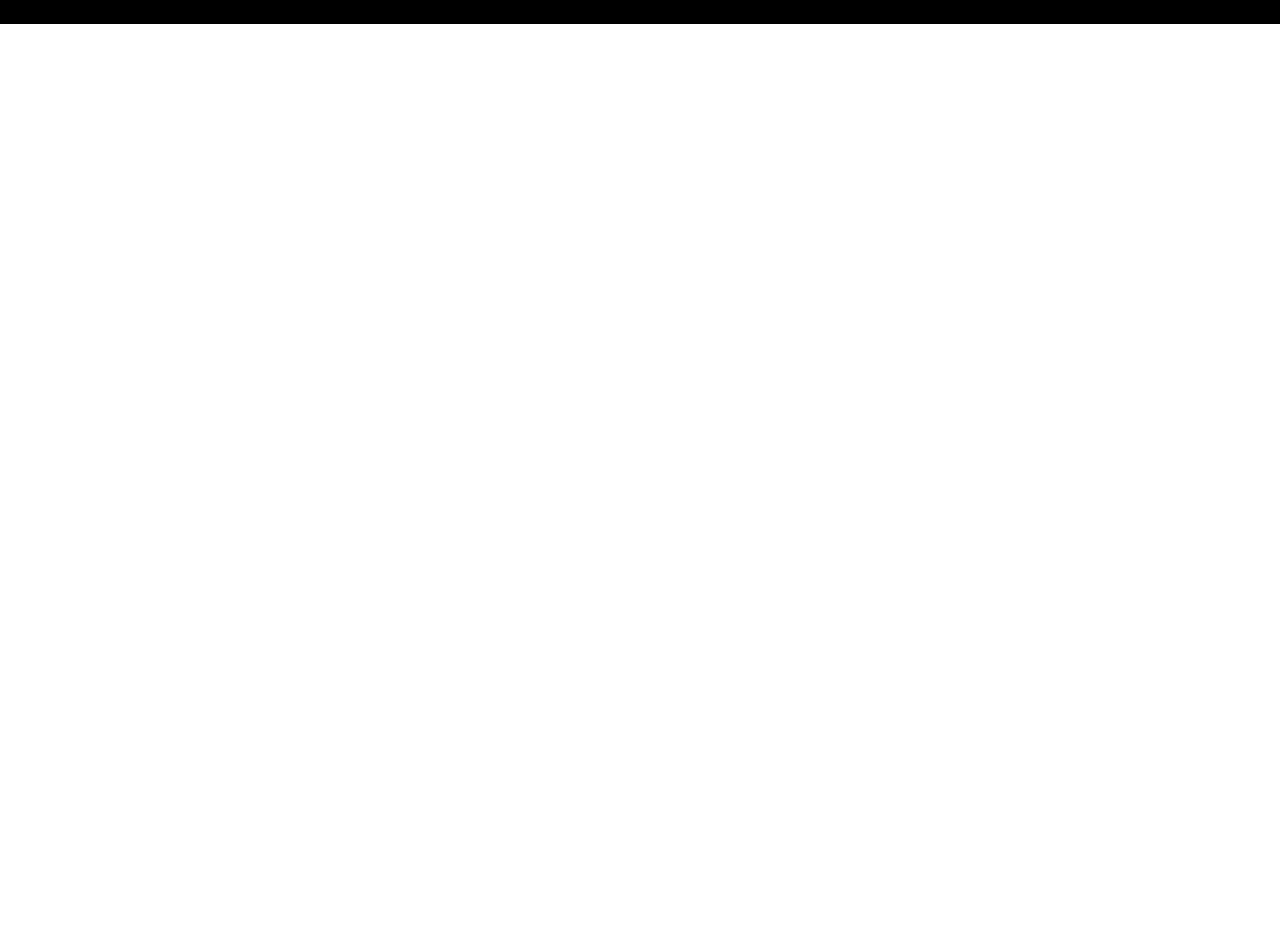
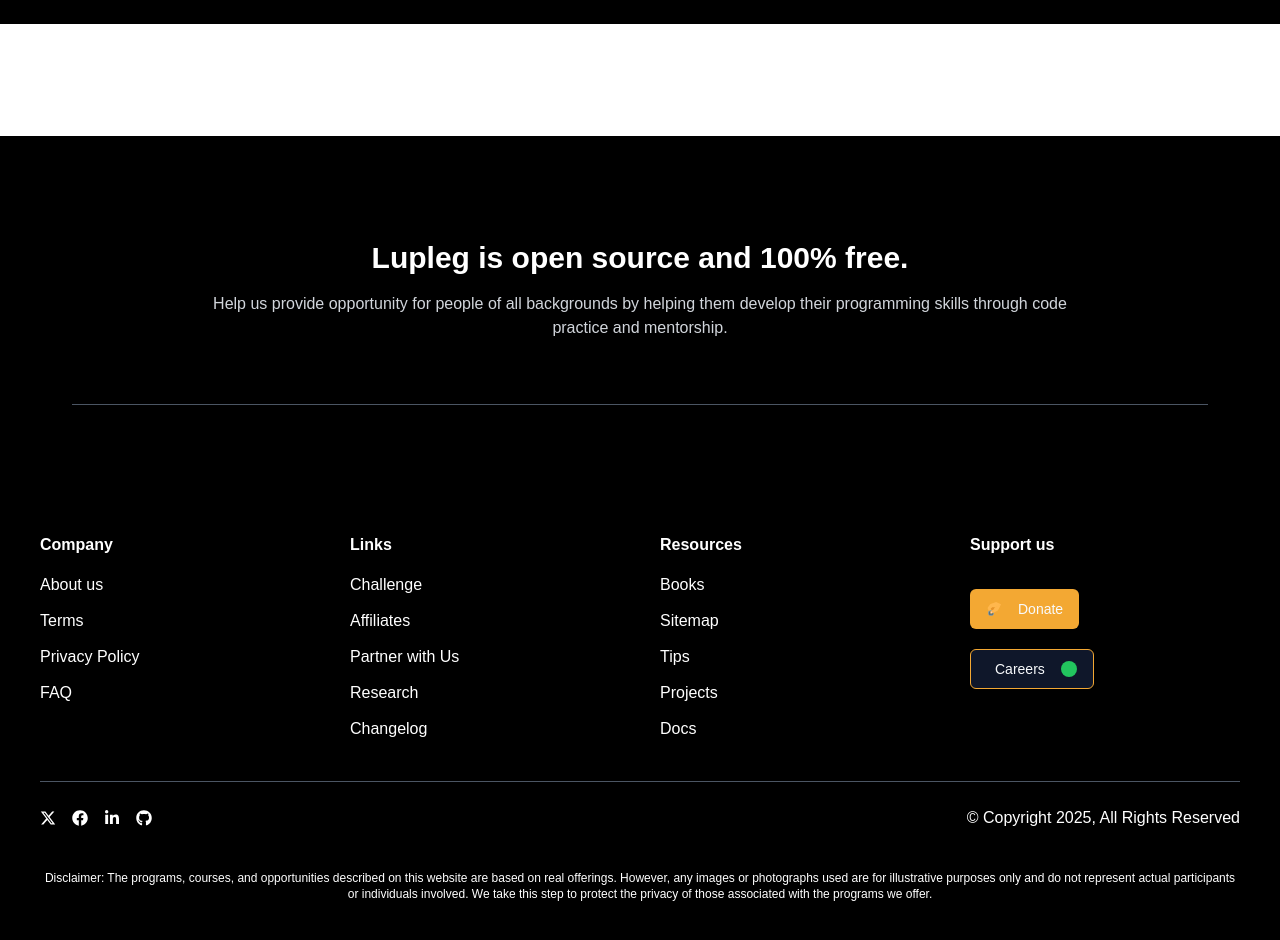
Before and after one commit to marksikaundi/InSyst, a Next.js app: page / in a window 1280 px wide. Shown: the part 840-1780 px from the top of the page. Before the commit the page ends 864 px from the top, so only its background shows below. Built offline with nearby package versions, Linux system fonts and the light colour scheme; grey boxes are pictures that could not be loaded.

Commit message:
feat: add Footer component with structured links and support options

```diff
--- a/app/layout.tsx
+++ b/app/layout.tsx
@@ -1,8 +1,8 @@
 import type { Metadata } from "next";
 import { Geist, Geist_Mono } from "next/font/google";
 import "./globals.css";
-// import Header from "@/components/Header";
 import Navbar from "@/components/Navbar";
+import Footer from "@/components/Footer";
 
 const geistSans = Geist({
   variable: "--font-geist-sans",
@@ -29,9 +29,9 @@ export default function RootLayout({
       <body
         className={`${geistSans.variable} ${geistMono.variable} antialiased`}
       >
-        {/* <Header/> */}
         <Navbar />
         {children}
+        <Footer />
       </body>
     </html>
   );
--- /dev/null
+++ b/components/Footer.tsx
@@ -0,0 +1,127 @@
+"use client";
+import Link from "next/link";
+import { Button } from "./ui/button";
+import FooterSection from "./features-section/footer-section";
+import { FcDonate } from "react-icons/fc";
+import { FaXTwitter } from "react-icons/fa6";
+import { FaFacebook, FaGithub, FaLinkedinIn } from "react-icons/fa";
+
+const footerData = [
+  {
+    title: "Company",
+    links: [
+      { name: "About us", path: "/about-us" },
+      { name: "Terms", path: "/terms" },
+      { name: "Privacy Policy", path: "/privacy-policy" },
+      { name: "FAQ", path: "/faq" },
+    ],
+  },
+  {
+    title: "Links",
+    links: [
+      { name: "Challenge", path: "/challenges/frontend" },
+      { name: "Affiliates", path: "/affiliates" },
+      { name: "Partner with Us", path: "/resources/supporting/partner" },
+      { name: "Research", path: "/research" },
+      { name: "Changelog", path: "/changelogs" },
+    ],
+  },
+  {
+    title: "Resources",
+    links: [
+      { name: "Books", path: "/resources/books" },
+      { name: "Sitemap", path: "/sitemap" },
+      { name: "Tips", path: "/tips" },
+      { name: "Projects", path: "https://projects.lupleg.org" },
+      { name: "Docs", path: "/docs" },
+    ],
+  },
+];
+
+export default function Footer() {
+  return (
+    <div className="pt-28">
+      <footer className="bg-black p-10 text-white">
+        <FooterSection />
+        <div className="mx-auto grid max-w-7xl grid-cols-2 gap-10 md:grid-cols-4">
+          {footerData.map((section, index) => (
+            <div key={index}>
+              <h5 className="mb-4 font-bold">{section.title}</h5>
+              <ul className="space-y-3">
+                {section.links.map((link, idx) => (
+                  <li key={idx}>
+                    {/* Use Link for internal paths */}
+                    {link.path.startsWith("http") ? (
+                      <a
+                        href={link.path}
+                        target="_blank"
+                        rel="noopener noreferrer"
+                      >
+                        {link.name}
+                      </a>
+                    ) : (
+                      <Link href={link.path}>{link.name}</Link>
+                    )}
+                  </li>
+                ))}
+              </ul>
+            </div>
+          ))}
+
+          {/* Support */}
+          <div>
+            <h5 className="mb-4 font-bold">Support us</h5>
+            <div className="mt-8">
+              <Button className="bg-[#F3A833] hover:bg-[#F3A833]">
+                <FcDonate className="mr-2"  />
+
+                Donate
+              </Button>
+            </div>
+            <div className="pt-5">
+              <Button className="border border-[#F3A833] ">
+                <Link href="/careers" className="p-2">
+                  Careers
+                </Link>
+                <span className="relative flex h-4 w-4">
+                  <span className="animate-ping absolute inline-flex h-full w-full rounded-full bg-[#2D1537] opacity-75"></span>
+                  <span className="relative inline-flex rounded-full h-4 w-4 bg-green-500"></span>
+                </span>
+              </Button>
+            </div>
+          </div>
+        </div>
+        <div className="mt-10 flex flex-col items-center justify-between border-t border-gray-600 py-6 md:flex-row">
+          <div className="flex items-center space-x-4">
+            <Link href="https://twitter.com/Lupleg_Dev">
+              <FaXTwitter className="text-white" />
+
+            </Link>
+            <Link href="https://facebook.com/lupleg">
+              <FaFacebook className="text-white" />
+            </Link>
+            <Link href="https://linkedin.com/school/lupleg">
+              <FaLinkedinIn className="text-white" />
+            </Link>
+            <Link href="https://github.com/lupleg">
+              <FaGithub className="text-white" />
+            </Link>
+          </div>
+          <div className="mt-4 text-center md:mt-0 md:text-left">
+            <p>© Copyright {new Date().getFullYear()}, All Rights Reserved</p>
+          </div>
+        </div>
+        <div className="mt-4 text-center text-xs text-white">
+          <p>
+            Disclaimer: The programs, courses, and opportunities described on
+            this website are based on real offerings. However, any images or
+            photographs used are for illustrative purposes only and do not
+            represent actual participants or individuals involved. We take this
+            step to protect the privacy of those associated with the programs we
+            offer.
+          </p>
+        </div>
+      </footer>
+    </div>
+  );
+}
--- /dev/null
+++ b/components/features-section/footer-section.tsx
@@ -0,0 +1,20 @@
+export default function FooterSection() {
+  return (
+    <footer className=" text-white py-16 px-4 md:px-8">
+      {/* Hero Section */}
+      <div className="max-w-4xl mx-auto text-center mb-16">
+        <h2 className="text-2xl md:text-3xl font-bold mb-4">
+          Lupleg is open source and 100% free.
+        </h2>
+        <p className="text-gray-300 text-sm md:text-base">
+          Help us provide opportunity for people of all backgrounds by helping
+          them develop their programming skills through code practice and
+          mentorship.
+        </p>
+      </div>
+
+      {/* Divider */}
+      <div className="max-w-7xl mx-auto border-t border-gray-600 mb-16"></div>
+    </footer>
+  );
+}
--- a/package.json
+++ b/package.json
@@ -20,6 +20,7 @@
     "nodemailer": "^6.9.16",
     "react": "^19.0.0",
     "react-dom": "^19.0.0",
+    "react-icons": "^5.4.0",
     "tailwind-merge": "^2.6.0",
     "tailwindcss-animate": "^1.0.7"
   },
```
Also changed, not shown: 1 other file (tests, documents, lock files or other folders).
